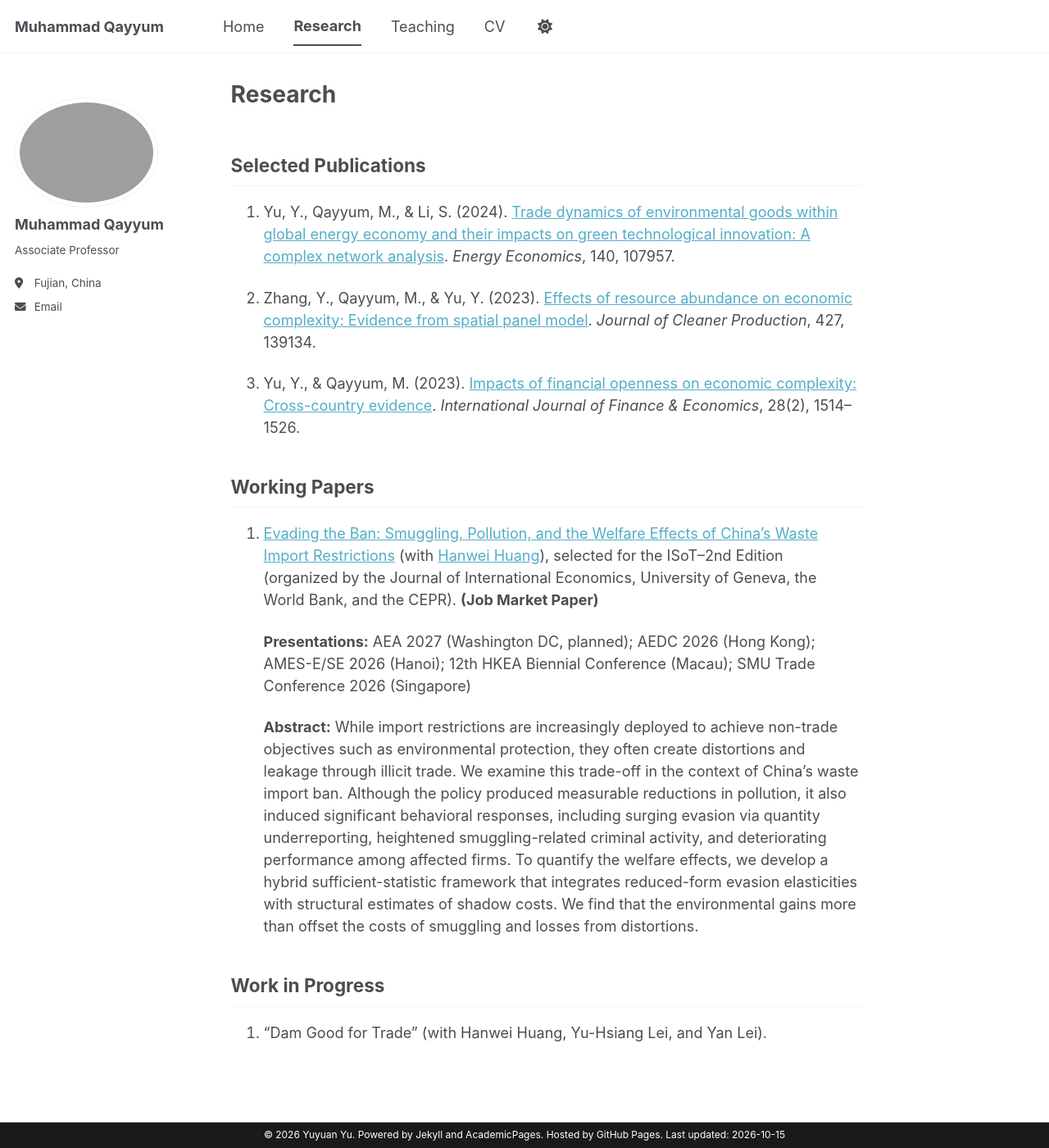
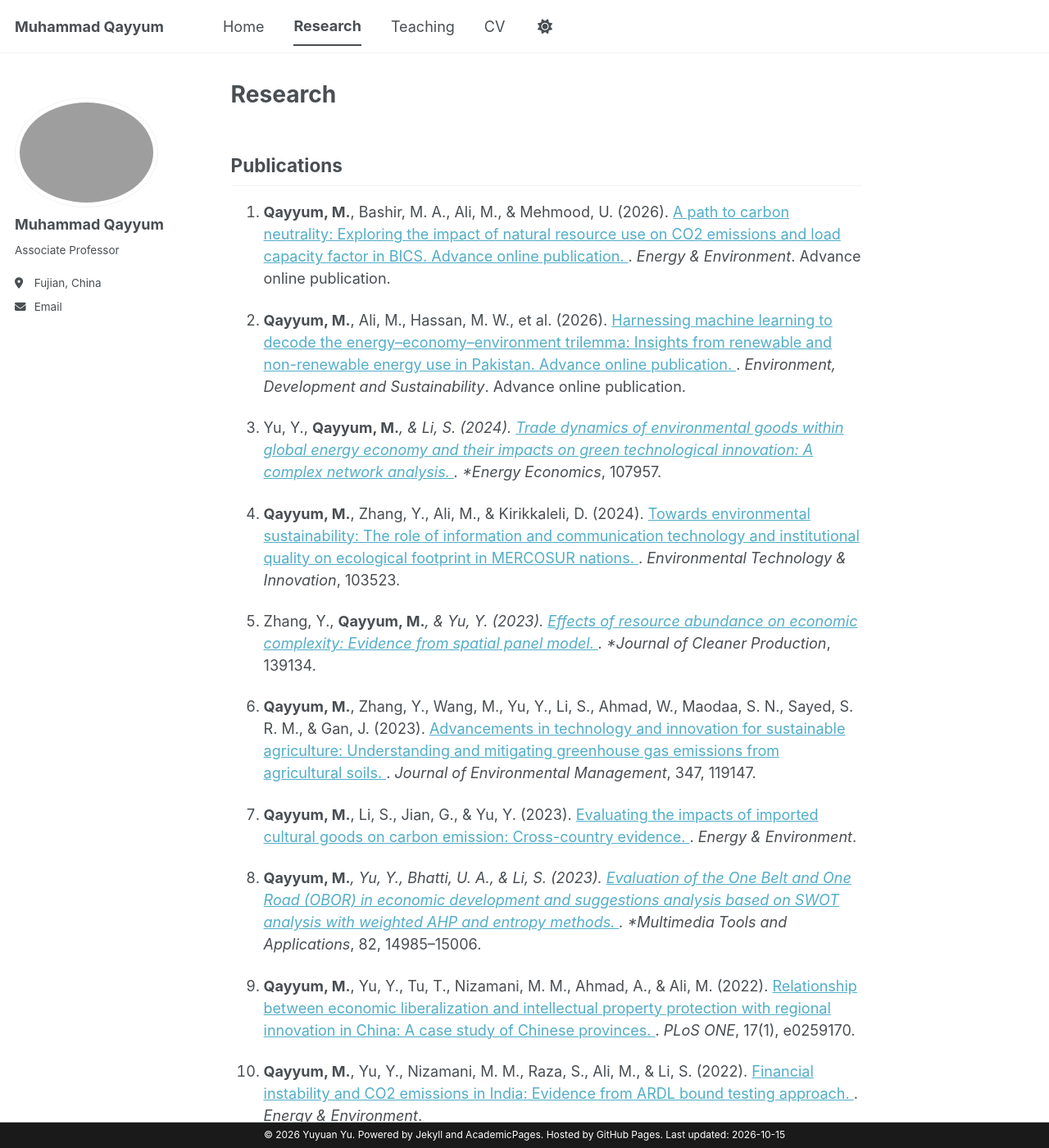
Before and after one commit to muhammadqayyum29/muhammadqayyum29.github.io, a Jekyll site: the page built from _pages/research.md, in a window 1280 px wide and 1400 px high. Shown: the whole window at 82% size. Built offline with Jekyll 4.4.1, drawn with Linux system fonts in a browser that asks for light colours; a style sheet for code colours, icons or effects is not loaded; some of the changed text lies outside the part shown.

Commit message:
Revise publications and add new research entries
Updated publication section and added new entries for publications, conference proceedings, book chapters, and grants. Removed outdated sections and improved formatting.

```diff
--- a/_pages/research.md
+++ b/_pages/research.md
@@ -5,27 +5,58 @@ permalink: /research/
 author_profile: true
 ---
 
-## Selected Publications
+## Publications
 
-1. Yu, Y., Qayyum, M., & Li, S. (2024). [Trade dynamics of environmental goods within global energy economy and their impacts on green technological innovation: A complex network analysis](https://doi.org/10.1016/j.eneco.2024.107957). *Energy Economics*, 140, 107957.
+1. **Qayyum, M.**, Bashir, M. A., Ali, M., & Mehmood, U. (2026). [A path to carbon neutrality: Exploring the impact of natural resource use on CO2 emissions and load capacity factor in BICS. Advance online publication. ](https://doi.org/10.1177/0958305X261474724). *Energy & Environment*. Advance online publication.
 
-2. Zhang, Y., Qayyum, M., & Yu, Y. (2023). [Effects of resource abundance on economic complexity: Evidence from spatial panel model](https://doi.org/10.1016/j.jclepro.2023.139134). *Journal of Cleaner Production*, 427, 139134.
+2. **Qayyum, M.**, Ali, M., Hassan, M. W., et al. (2026). [Harnessing machine learning to decode the energy–economy–environment trilemma: Insights from renewable and non-renewable energy use in Pakistan. Advance online publication. ](https://doi.org/10.1007/s10668-026-07985-z). *Environment, Development and Sustainability*. Advance online publication.
 
-3. Yu, Y., & Qayyum, M. (2023). [Impacts of financial openness on economic complexity: Cross-country evidence](https://doi.org/10.1002/ijfe.2491). *International Journal of Finance & Economics*, 28(2), 1514–1526.
+3. Yu, Y., **Qayyum, M.***, & Li, S. (2024). [Trade dynamics of environmental goods within global energy economy and their impacts on green technological innovation: A complex network analysis. ](https://doi.org/10.1016/j.eneco.2024.107957). *Energy Economics*, 107957.
+
+4. **Qayyum, M.**, Zhang, Y., Ali, M., & Kirikkaleli, D. (2024). [Towards environmental sustainability: The role of information and communication technology and institutional quality on ecological footprint in MERCOSUR nations. ](https://doi.org/10.1016/j.eti.2023.103523). *Environmental Technology & Innovation*, 103523.
+
+5. Zhang, Y., **Qayyum, M.***, & Yu, Y. (2023). [Effects of resource abundance on economic complexity: Evidence from spatial panel model. ](https://doi.org/10.1016/j.jclepro.2023.139134). *Journal of Cleaner Production*, 139134.
+
+6. **Qayyum, M.**, Zhang, Y., Wang, M., Yu, Y., Li, S., Ahmad, W., Maodaa, S. N., Sayed, S. R. M., & Gan, J. (2023). [Advancements in technology and innovation for sustainable agriculture: Understanding and mitigating greenhouse gas emissions from agricultural soils. ](https://doi.org/10.1016/j.jenvman.2023.119147). *Journal of Environmental Management*, 347, 119147.
+
+7. **Qayyum, M.**, Li, S., Jian, G., & Yu, Y. (2023). [Evaluating the impacts of imported cultural goods on carbon emission: Cross-country evidence. ](https://doi.org/10.1177/0958305X231192358). *Energy & Environment*.
+
+8. **Qayyum, M.***, Yu, Y., Bhatti, U. A., & Li, S. (2023). [Evaluation of the One Belt and One Road (OBOR) in economic development and suggestions analysis based on SWOT analysis with weighted AHP and entropy methods. ](https://doi.org/10.1007/s11042-022-13565-w). *Multimedia Tools and Applications*, 82, 14985–15006.
+
+9. **Qayyum, M.**, Yu, Y., Tu, T., Nizamani, M. M., Ahmad, A., & Ali, M. (2022). [Relationship between economic liberalization and intellectual property protection with regional innovation in China: A case study of Chinese provinces. ](https://doi.org/10.1371/journal.pone.0259170). *PLoS ONE*, 17(1), e0259170.
+
+10. **Qayyum, M.**, Yu, Y., Nizamani, M. M., Raza, S., Ali, M., & Li, S. (2022). [Financial instability and CO2 emissions in India: Evidence from ARDL bound testing approach. ](https://doi.org/10.1177/0958305X211065019). *Energy & Environment*.
+
+11. Yu, Y., & **Qayyum, M.*** (2022). [Dynamics between carbon emission, imported cultural goods, human capital, income and energy consumption: Renewed evidence from panel VAR approach. ](https://doi.org/10.1007/s11356-022-19862-z). *Environmental Science and Pollution Research*.
+
+12. **Qayyum, M.**, Ali, M., Nizamani, M. M., Li, S., Yu, Y., & Jahanger, A. (2021). [Nexus between financial development, renewable energy consumption, technological innovations and CO2 emissions: The case of India. ](https://doi.org/10.3390/en14154505). *Energies*, 14(15), 4505.
+
+13. **Qayyum, M.**, Yu, Y., & Li, S. (2021). [The impact of economic complexity on embodied carbon emission in trade: New empirical evidence from cross-country panel data. ](https://doi.org/10.1007/s11356-021-14414-3). *Environmental Science and Pollution Research*.
+
+14. Yu, Y., & **Qayyum, M.*** (2021). [Impacts of financial openness on economic complexity: Cross-country evidence. ](https://doi.org/10.1002/ijfe.2491). *International Journal of Finance & Economics*.
+
+15. Sun, P., Liu, L., & **Qayyum, M.** (2021). [Energy efficiency comparison amongst service industry in Chinese provinces from the perspective of heterogeneous resource endowment: Analysis using undesirable super efficiency SBM-ML model. ](https://doi.org/10.1016/j.jclepro.2021.129535). *Journal of Cleaner Production*, 328, 129535.
+
+16. Yang, B., Ali, M., Nazir, M. R., Ullah, W., & **Qayyum, M.** (2020). [Financial instability and CO2 emissions: Cross-country evidence. ](https://doi.org/10.1007/s11869-020-00809-7). *Air Quality, Atmosphere & Health*, 13(4), 459–468.
 
 
-## Working Papers
+## Conference Proceedings
+1. Younas, N., Asghar, Z., **Qayyum, M.**, & Khan, F. (2017). Education and socio-economic factors impact on earning for Pakistan—A big data analysis. In *Future Intelligent Vehicular Technologies: First International Conference*, Future 5V 2016, Porto, Portugal, September 15, 2016, Revised Selected Papers (Vol. 185, p. 215). Springer.
 
-1. [Evading the Ban: Smuggling, Pollution, and the Welfare Effects of China's Waste Import Restrictions](https://dx.doi.org/10.2139/ssrn.6059375) (with [Hanwei Huang](https://sites.google.com/site/chinahanweihuang/home)), selected for the ISoT–2nd Edition (organized by the Journal of International Economics, University of Geneva, the World Bank, and the CEPR). **(Job Market Paper)**
 
-   **Presentations:** AEA 2027 (Washington DC, planned); AEDC 2026 (Hong Kong); AMES-E/SE 2026 (Hanoi); 12th HKEA Biennial Conference (Macau); SMU Trade Conference 2026 (Singapore)
+## Book Chapters
+1. Nizamani, M. M., Awais, M., **Qayyum, M.**, Tarafder, E., Khaskheli, M. A., & Wang, Y. (2025). [Carbon emission pattern analysis and its relationship with climate change. ](https://doi.org/10.1016/B978-0-443-24712-5.00005-1). *Deep Learning for Earth Observation and Climate Monitoring*, 63–94. Elsevier.
 
-   **Abstract:** While import restrictions are increasingly deployed to achieve non-trade objectives such as environmental protection, they often create distortions and leakage through illicit trade.
-   We examine this trade-off in the context of China's waste import ban. Although the policy produced measurable reductions in pollution, it also induced significant behavioral responses, including surging evasion via quantity underreporting,
-   heightened smuggling-related criminal activity, and deteriorating performance among affected firms.
-   To quantify the welfare effects, we develop a hybrid sufficient-statistic framework that integrates reduced-form evasion elasticities with structural estimates of shadow costs.
-   We find that the environmental gains more than offset the costs of smuggling and losses from distortions.
+2. Nizamani, M. M., Awais, M., **Qayyum, M.**, Khaskheli, M. A., Tarafder, E., & Wang, Y. (2025). [The application of geographic information systems and remote sensing technologies in urban ecology. ](https://doi.org/10.1016/B978-0-443-24712-5.00008-7). *Deep Learning for Earth Observation and Climate Monitoring*, 137–163. Elsevier.
 
-## Work in Progress
+3. Nizamani, M. M., Muhae-Ud-Din, G., Zhang, Q., Awais, M., **Qayyum, M.**, Farhan, M., ... & Wang, Y. (2024). [Application of machine learning to urban ecology. ](https://doi.org/10.1201/9781032646268-10). *Deep Learning for Multimedia Processing Applications*, 209–245. CRC Press.
 
-1. "Dam Good for Trade" (with Hanwei Huang, Yu-Hsiang Lei, and Yan Lei).
+4. Nizamani, M. M., Zhang, Q., Muhae-Ud-Din, G., Awais, M., **Qayyum, M.**, Farhan, M., ... & Wang, Y. (2024). [Application of GIS and remote-sensing technology in ecosystem services and biodiversity conservation. ](https://doi.org/10.1201/9781032646268-12). *Deep Learning for Multimedia Processing Applications*, 284–321. CRC Press.
+
+
+## Grants and Research Projects
+1. Fujian Provincial Department of Education. Education and Research Project for Young and Middle-aged Teachers (Science & Technology), No. JAT251221, PI. (2026 - 2028).
+
+2. Guangzhou Municipal Finance. Postdoctoral Research Project Funding, No. 624021-78, PI. (2024).
+
+3. National Natural Science Foundation of China (NSFC). Regional Science Fund Project, No. 72164008, Participant. (2022 - 2025).
```
